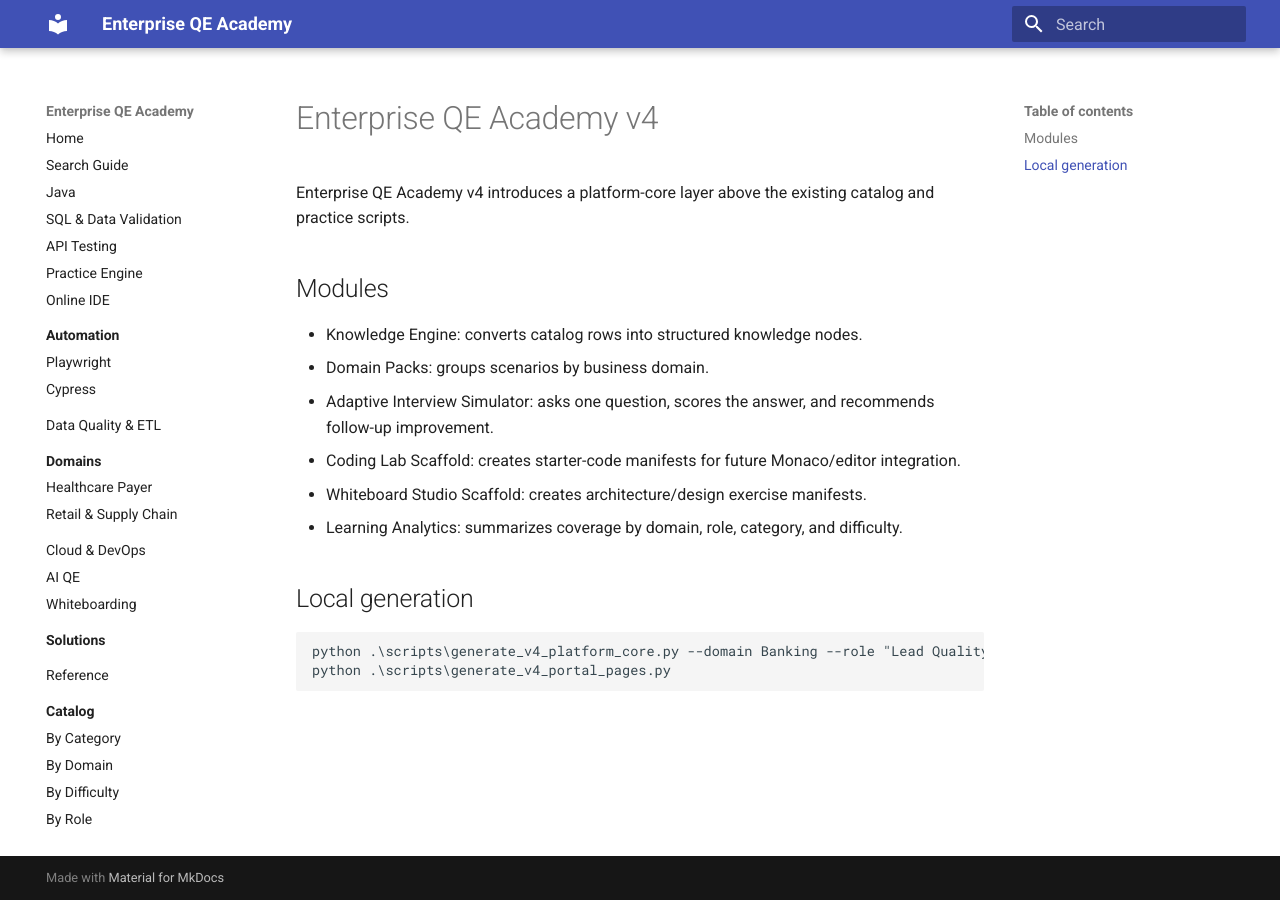
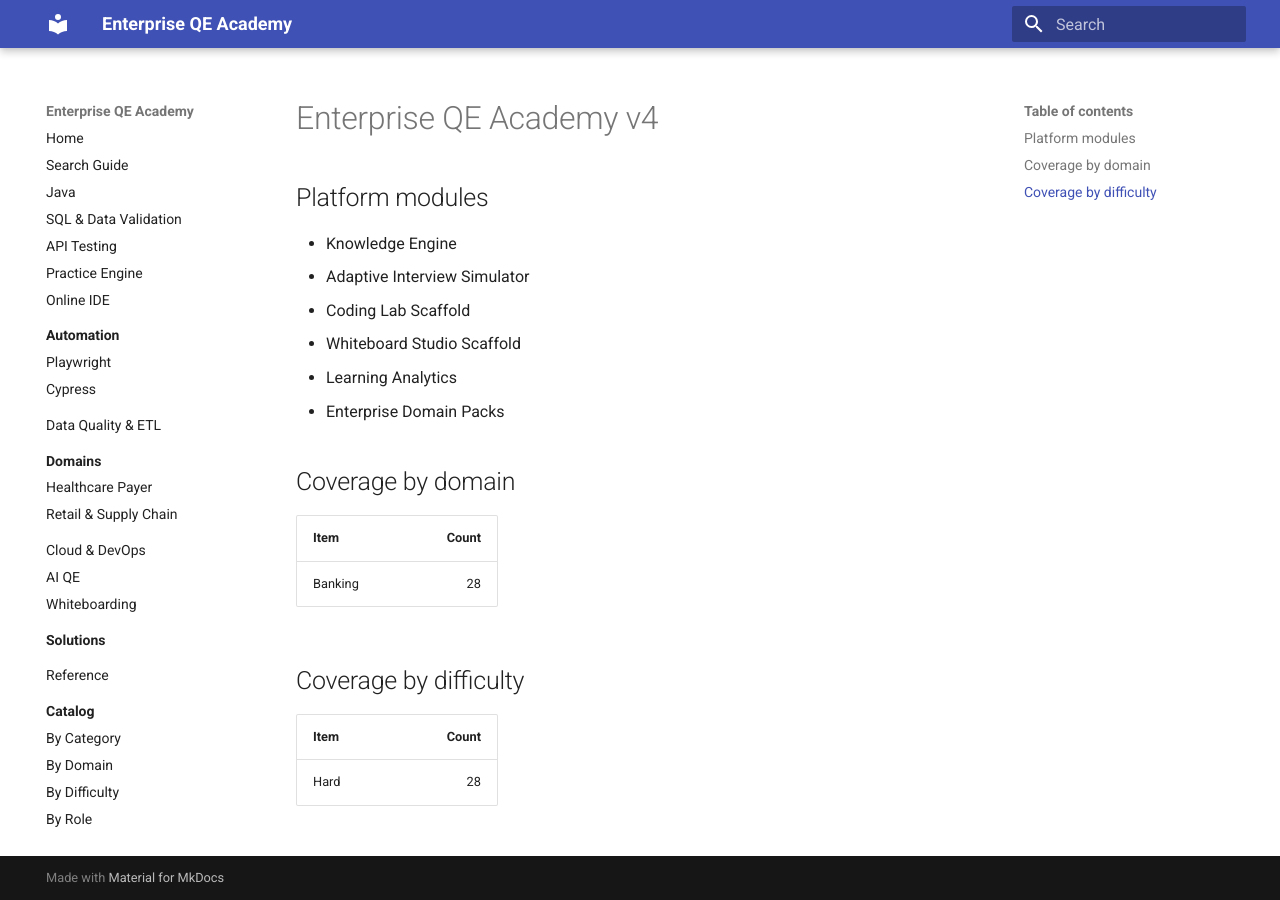
Before and after one commit to ajaytester007/enterprise-qe-academy, an MkDocs documentation site: the page built from docs/docs/v4/index.md, in a window 1280 px wide. Built offline with MkDocs 1.6.1 and Material for MkDocs 9.7.7, drawn with Linux system fonts in a browser that asks for light colours.

Commit message:
Generate v4 platform outputs

````diff
--- a/docs/docs/v4/index.md
+++ b/docs/docs/v4/index.md
@@ -1,19 +1,22 @@
 # Enterprise QE Academy v4
 
-Enterprise QE Academy v4 introduces a platform-core layer above the existing catalog and practice scripts.
+## Platform modules
 
-## Modules
+- Knowledge Engine
+- Adaptive Interview Simulator
+- Coding Lab Scaffold
+- Whiteboard Studio Scaffold
+- Learning Analytics
+- Enterprise Domain Packs
 
-- Knowledge Engine: converts catalog rows into structured knowledge nodes.
-- Domain Packs: groups scenarios by business domain.
-- Adaptive Interview Simulator: asks one question, scores the answer, and recommends follow-up improvement.
-- Coding Lab Scaffold: creates starter-code manifests for future Monaco/editor integration.
-- Whiteboard Studio Scaffold: creates architecture/design exercise manifests.
-- Learning Analytics: summarizes coverage by domain, role, category, and difficulty.
+## Coverage by domain
 
-## Local generation
+| Item | Count |
+|---|---:|
+| Banking | 28 |
 
-```powershell
-python .\scripts\generate_v4_platform_core.py --domain Banking --role "Lead Quality Engineer" --difficulty Hard --limit 250
-python .\scripts\generate_v4_portal_pages.py
-```
+## Coverage by difficulty
+
+| Item | Count |
+|---|---:|
+| Hard | 28 |
````
Also changed, not shown: docs/docs/v4/generated/index.md (added, +25 -0 lines), 6 other files.
